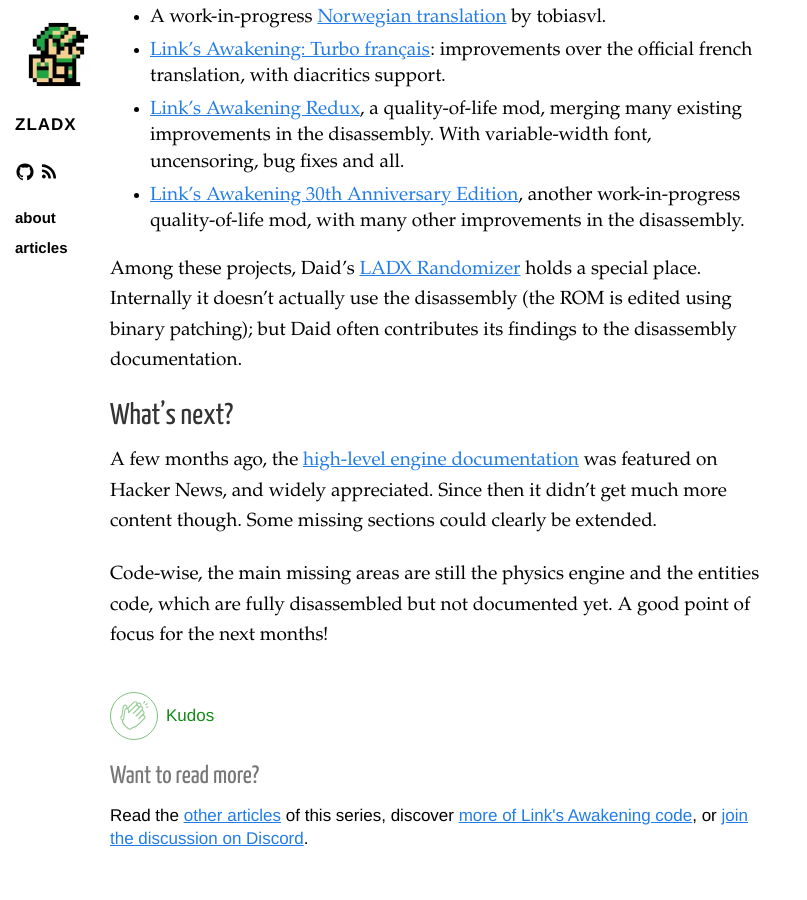
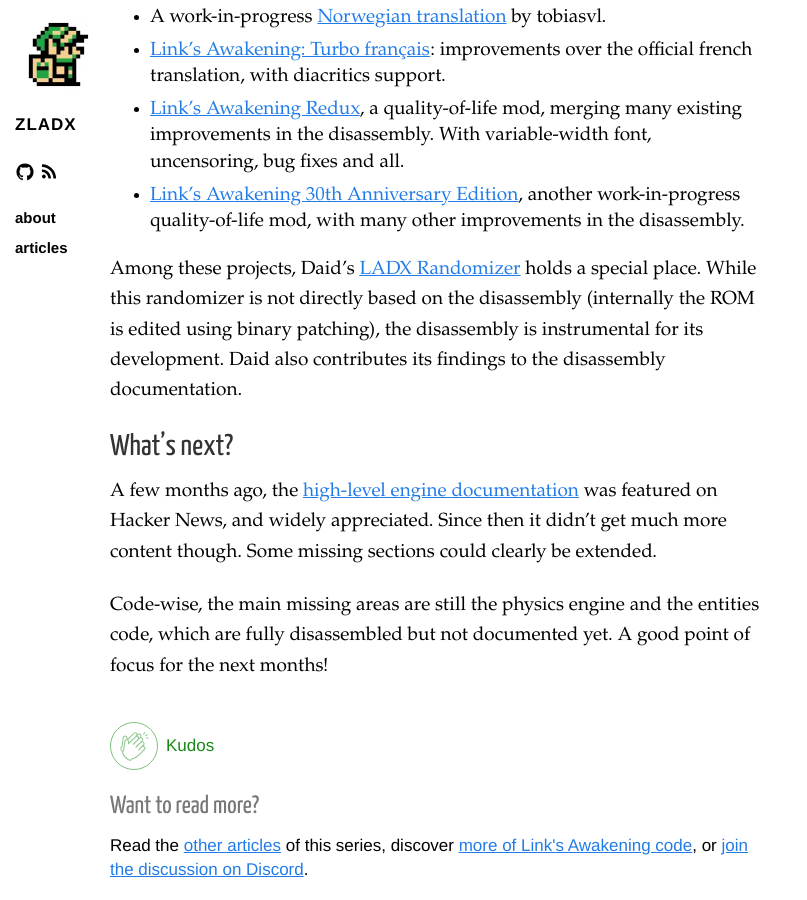
Before and after one commit to zladx/zladx.github.io, a Jekyll site: the page built from _posts/2023-03-29-links-awakening-disassembly-progress-report-part-13.md, in a window 1280 px wide and 900 px high, scrolled down 17585 px. Shown: the whole window, without its empty margins (0-807 px from the left). Built offline with Jekyll 4.4.1, drawn with Linux system fonts in a browser that asks for light colours.

Commit message:
posts: clarify the disassembly place in the randomizer

```diff
--- a/_posts/2023-03-29-links-awakening-disassembly-progress-report-part-13.md
+++ b/_posts/2023-03-29-links-awakening-disassembly-progress-report-part-13.md
@@ -394,7 +394,7 @@
 * [Link's Awakening Redux](https://github.com/ShadowOne333/Links-Awakening-Redux), a quality-of-life mod, merging many existing improvements in the disassembly. With variable-width font, uncensoring, bug fixes and all.
 * [Link's Awakening 30th Anniversary Edition](https://www.romhacking.net/forum/index.php?topic=37024.0), another work-in-progress quality-of-life mod, with many other improvements in the disassembly.
 
-Among these projects, Daid's [LADX Randomizer](https://daid.github.io/LADXR/) holds a special place. Internally it doesn't actually use the disassembly (the ROM is edited using binary patching); but Daid often contributes its findings to the disassembly documentation.
+Among these projects, Daid's [LADX Randomizer](https://daid.github.io/LADXR/) holds a special place. While this randomizer is not directly based on the disassembly (internally the ROM is edited using binary patching), the disassembly is instrumental for its development. Daid also contributes its findings to the disassembly documentation.
 
 ## What's next?
 
```
